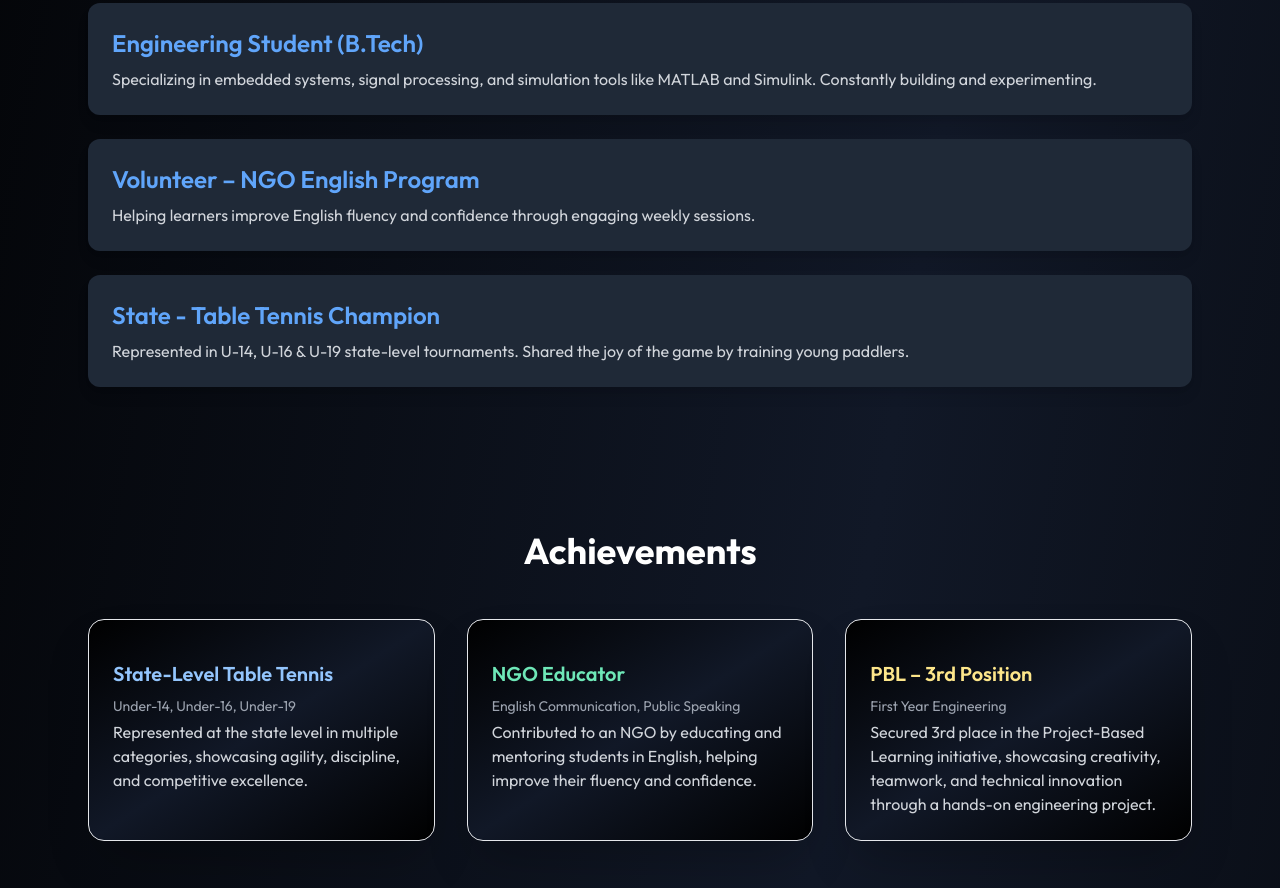
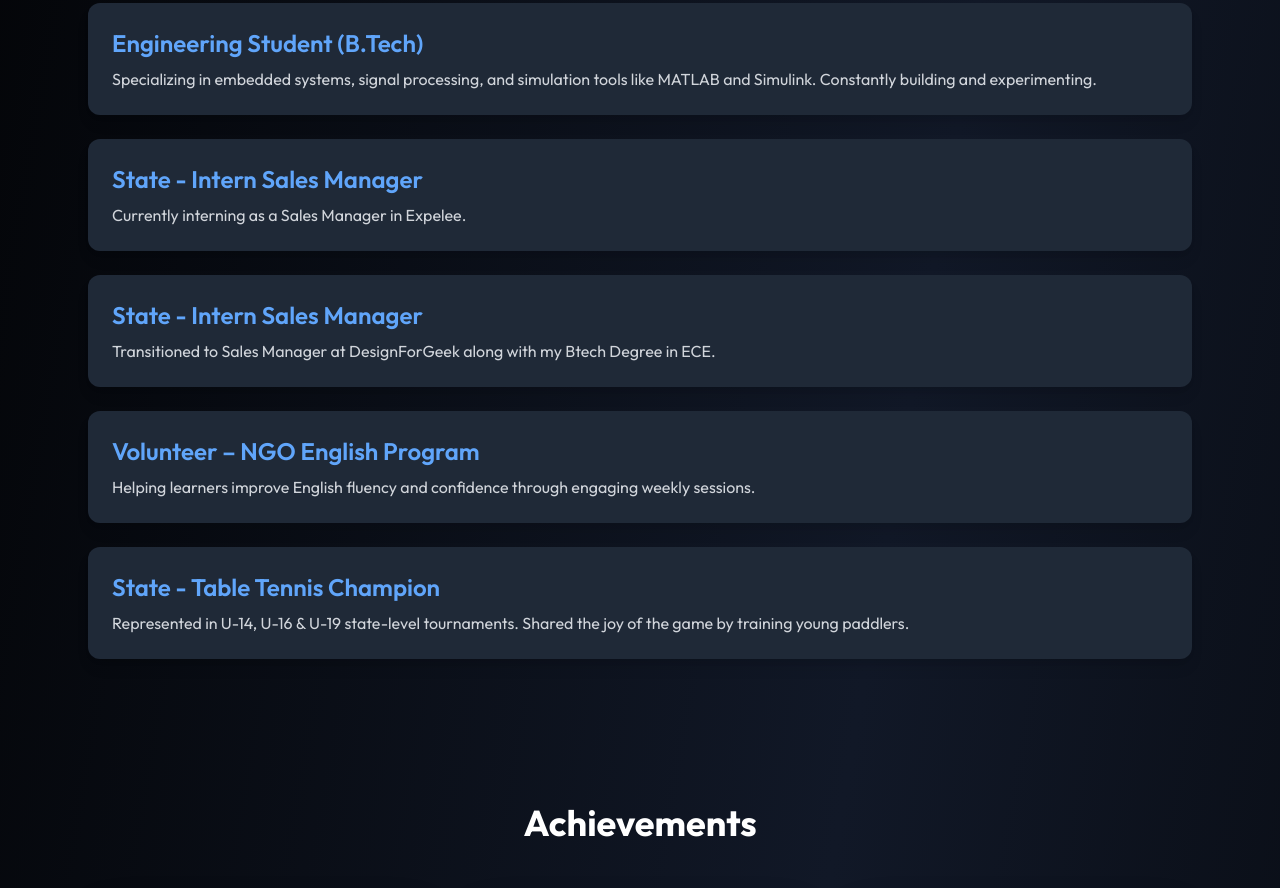
Before and after one commit to rhythmtyagi21/rhythm, a plain HTML site: page index.html in a window 1280 px wide. Shown: the part 1780-2668 px from the top of the page. Drawn offline with nearby package versions, Linux system fonts and the light colour scheme.

Commit message:
Update index.html

```diff
--- a/index.html
+++ b/index.html
@@ -116,6 +116,14 @@
  <div class="bg-gray-800 p-6 rounded-xl shadow-lg">
  <h3 class="text-2xl text-blue-400 font-semibold mb-2">Engineering Student (B.Tech)</h3>
  <p class="text-gray-300">Specializing in embedded systems, signal processing, and simulation tools like MATLAB and Simulink. Constantly building and experimenting.</p>
+ </div>
+ <div class="bg-gray-800 p-6 rounded-xl shadow-lg">
+ <h3 class="text-2xl text-blue-400 font-semibold mb-2">State - Intern Sales Manager </h3>
+ <p class="text-gray-300">Currently interning as a Sales Manager in Expelee.</p>
+ </div>
+  <div class="bg-gray-800 p-6 rounded-xl shadow-lg">
+ <h3 class="text-2xl text-blue-400 font-semibold mb-2">State - Intern Sales Manager </h3>
+ <p class="text-gray-300">Transitioned to Sales Manager at DesignForGeek along with my Btech Degree in ECE.</p>
  </div>
  <div class="bg-gray-800 p-6 rounded-xl shadow-lg">
  <h3 class="text-2xl text-blue-400 font-semibold mb-2">Volunteer – NGO English Program</h3>
```
